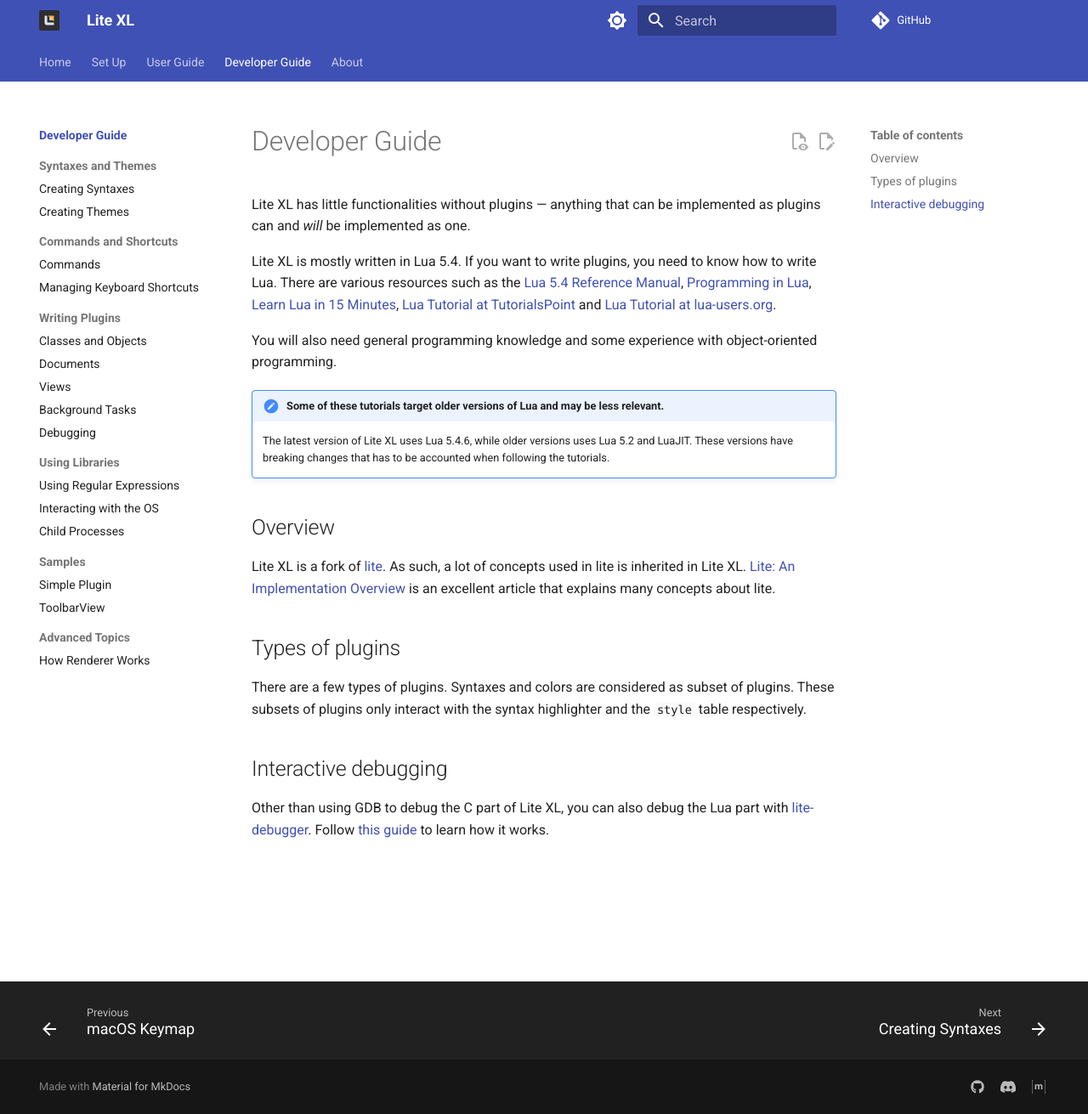
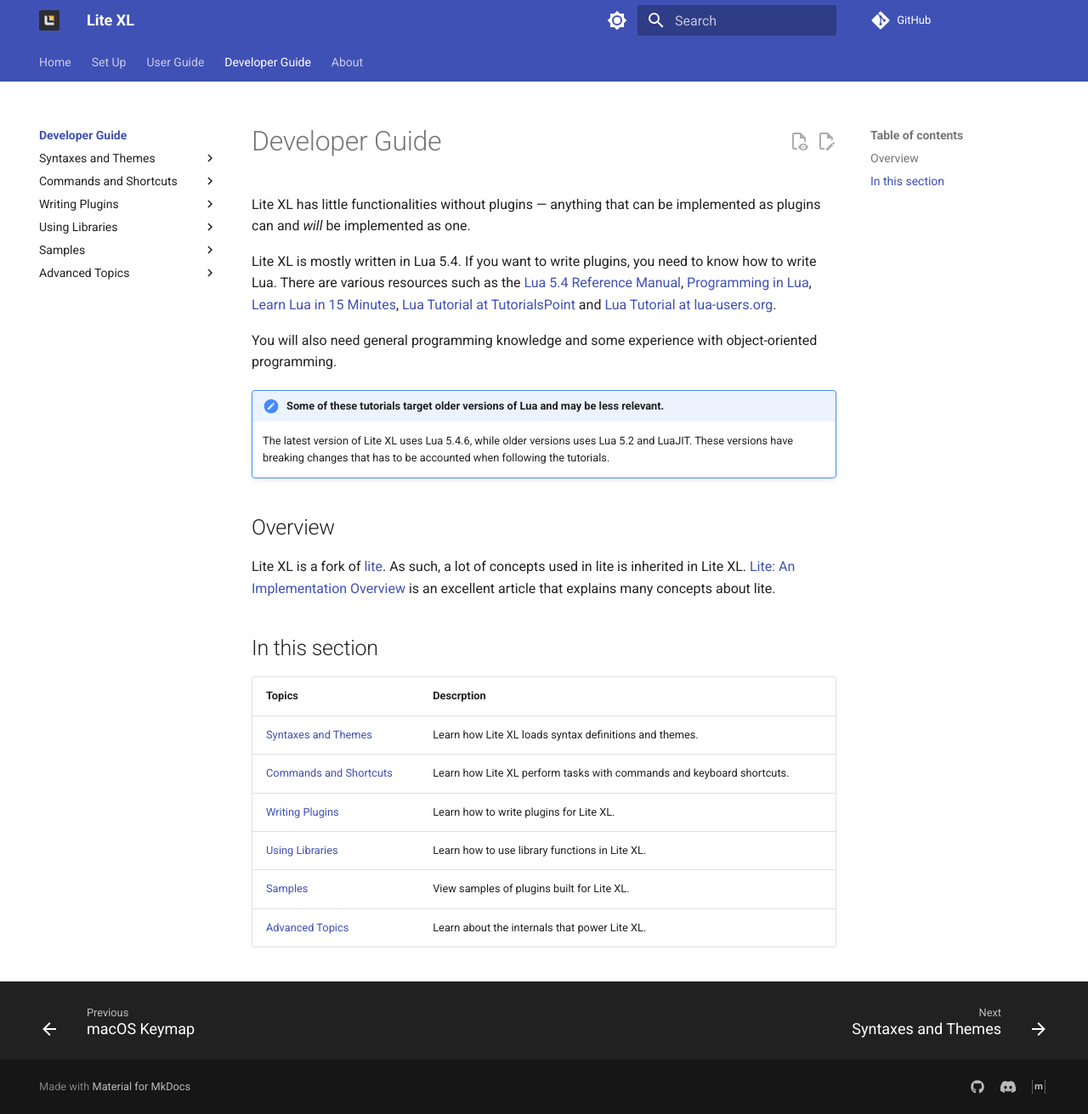
Before and after one commit to lite-xl/lite-xl.github.io, an MkDocs documentation site: the page built from docs/developer-guide/index.md, in a window 1280 px wide and 1311 px high. Shown: the whole window at 85% size. Built offline with MkDocs 1.6.1 and Material for MkDocs 9.7.7, drawn with Linux system fonts in a browser that asks for light colours; some web fonts are replaced; comment, search, counter and statistics services are not loaded; the version menu is left out.

Commit message:
revamp navigation

```diff
--- a/docs/developer-guide/index.md
+++ b/docs/developer-guide/index.md
@@ -25,24 +25,28 @@
 As such, a lot of concepts used in lite is inherited in Lite XL.
 [Lite: An Implementation Overview][7] is an excellent article that explains many concepts about lite.
 
-## Types of plugins
+## In this section
 
-There are a few types of plugins.
-Syntaxes and colors are considered as subset of plugins.
-These subsets of plugins only interact with the syntax highlighter and the `style` table respectively.
-
-## Interactive debugging
-
-Other than using GDB to debug the C part of Lite XL, you can also debug the Lua part with [lite-debugger][8].
-Follow [this guide][9] to learn how it works.
+| Topics                      | Descrption
+| ------                      | ----------
+| [Syntaxes and Themes][8]    | Learn how Lite XL loads syntax definitions and themes.
+| [Commands and Shortcuts][9] | Learn how Lite XL perform tasks with commands and keyboard shortcuts.
+| [Writing Plugins][10]       | Learn how to write plugins for Lite XL.
+| [Using Libraries][11]       | Learn how to use library functions in Lite XL.
+| [Samples][12]               | View samples of plugins built for Lite XL.
+| [Advanced Topics][13]       | Learn about the internals that power Lite XL.
 
 
-[1]: https://www.lua.org/manual/5.4/
-[2]: https://www.lua.org/pil/
-[3]: https://tylerneylon.com/a/learn-lua/
-[4]: http://www.tutorialspoint.com/lua/lua_overview.htm
-[5]: http://lua-users.org/wiki/LuaTutorial
-[6]: https://github.com/rxi/lite
-[7]: https://rxi.github.io/lite_an_implementation_overview.html
-[8]: https://github.com/lite-xl/lite-xl-plugins/blob/master/plugins/lite-debugger.lua?raw=1
-[9]: ./writing-plugins/debugging.md
+[1]:  https://www.lua.org/manual/5.4/
+[2]:  https://www.lua.org/pil/
+[3]:  https://tylerneylon.com/a/learn-lua/
+[4]:  http://www.tutorialspoint.com/lua/lua_overview.htm
+[5]:  http://lua-users.org/wiki/LuaTutorial
+[6]:  https://github.com/rxi/lite
+[7]:  https://rxi.github.io/lite_an_implementation_overview.html
+[8]:  ./syntaxes-and-themes/index.md
+[9]:  ./commands-and-shortcuts/index.md
+[10]: ./writing-plugins/index.md
+[11]: ./using-libraries/index.md
+[12]: ./samples/index.md
+[13]: ./advanced-topics/index.md
--- a/mkdocs.yml
+++ b/mkdocs.yml
@@ -33,7 +33,6 @@
     - navigation.instant.progress
     - navigation.tracking
     - navigation.tabs
-    - navigation.sections
     - navigation.prune
     - navigation.indexes
     - navigation.top
@@ -133,26 +132,32 @@
   - "Developer Guide":
       - developer-guide/index.md
       - "Syntaxes and Themes":
+        - developer-guide/syntaxes-and-themes/index.md
         - "Creating Syntaxes": developer-guide/syntaxes-and-themes/creating-syntaxes.md
         - "Creating Themes": developer-guide/syntaxes-and-themes/creating-themes.md
       - "Commands and Shortcuts":
+        - developer-guide/commands-and-shortcuts/index.md
         - "Commands": developer-guide/commands-and-shortcuts/commands.md
         - "Managing Keyboard Shortcuts": developer-guide/commands-and-shortcuts/managing-keyboard-shortcuts.md
       - "Writing Plugins":
+        - developer-guide/writing-plugins/index.md
         - "Classes and Objects": developer-guide/writing-plugins/classes-and-objects.md
         - "Documents": developer-guide/writing-plugins/documents.md
         - "Views": developer-guide/writing-plugins/views.md
         - "Background Tasks": developer-guide/writing-plugins/background-tasks.md
         - "Debugging": developer-guide/writing-plugins/debugging.md
       - "Using Libraries":
+        - developer-guide/using-libraries/index.md
         - "Using Regular Expressions": developer-guide/using-libraries/using-regular-expressions.md
         - "Interacting with the OS": developer-guide/using-libraries/interacting-with-the-os.md
         - "Child Processes": developer-guide/using-libraries/child-processes.md
       - "Samples":
+        - developer-guide/samples/index.md
         - "Simple Plugin": developer-guide/samples/simple-plugin.md
-        - "ToolbarView": developer-guide/samples/views-toolbarview.md
+        - "ToolbarView": developer-guide/samples/toolbarview.md
       - "Advanced Topics":
-        - "How Renderer Works": developer-guide/advanced-topics/renderer-internals.md
+        - developer-guide/advanced-topics/index.md
+        - "How Renderer Works": developer-guide/advanced-topics/how-renderer-works.md
   - "About":
       - "Contributors": about/contributors.md
       - "FAQ": about/faq.md
```
Also changed, not shown: docs/developer-guide/advanced-topics/index.md (added, +19 -0 lines), docs/developer-guide/commands-and-shortcuts/commands.md (+0 -2 lines), docs/developer-guide/commands-and-shortcuts/index.md (added, +28 -0 lines), docs/developer-guide/samples/index.md (added, +18 -0 lines), docs/developer-guide/syntaxes-and-themes/index.md (added, +25 -0 lines), docs/developer-guide/using-libraries/index.md (added, +31 -0 lines), docs/developer-guide/writing-plugins/index.md (added, +58 -0 lines), docs/developer-guide/advanced-topics/how-renderer-works.md (renamed from docs/developer-guide/advanced-topics/renderer-internals.md), docs/developer-guide/samples/toolbarview.md (renamed from docs/developer-guide/samples/views-toolbarview.md).
